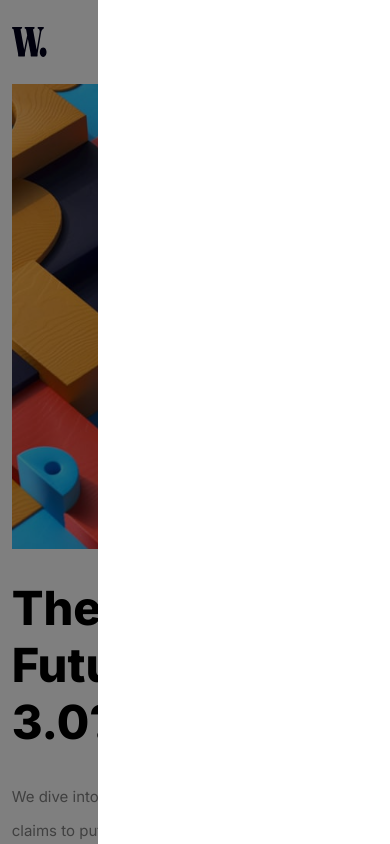
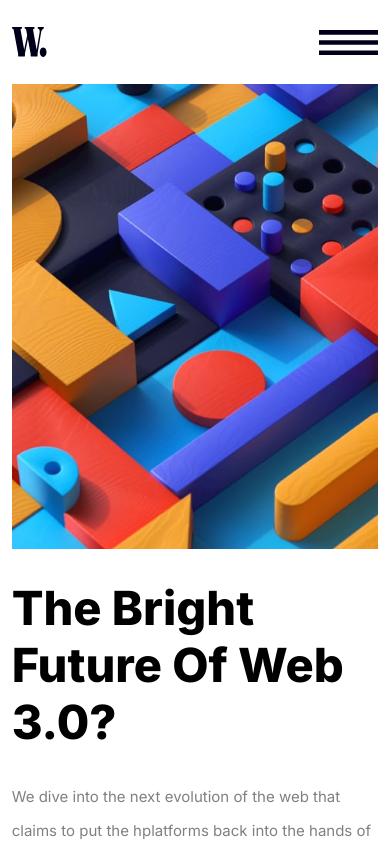
Before and after one commit to nonso-ng/Newspage, a Vue app: page / in a window 390 px wide. Shown: the top 844 px of the page. Built offline with nearby package versions, Linux system fonts and the light colour scheme.

Commit message:
made it responsive

```diff
--- a/src/components/NavigationBar.vue
+++ b/src/components/NavigationBar.vue
@@ -2,7 +2,7 @@
   <div class="navbar">
     <img src="../assets/logo.svg" class="logo" />
 
-    <ul>
+    <ul class="desktop">
       <li>Home</li>
       <li>New</li>
       <li>Popular</li>
@@ -10,11 +10,20 @@
       <li>Categories</li>
     </ul>
 
-    <img src="../assets/icon-menu.svg" class="mobile-menu"/>
+    <img
+      src="../assets/icon-menu.svg"
+      class="mobile-menu"
+      @click="handleMenu"
+    />
 
-    <div class="mobile-list" >
-        <ul>
-          <img src="../assets/icon-menu-close.svg" style="color: black; font-size: 2rem"/>
+    <div class="mobile-list" v-show="menu">
+      <ul class="mobile">
+        <img
+          class="mob_menu_close"
+          src="../assets/icon-menu-close.svg"
+          style="color: black; font-size: 2rem"
+          @click="handleMenu"
+        />
         <li>Home</li>
         <li>New</li>
         <li>Popular</li>
@@ -23,6 +32,7 @@
       </ul>
     </div>
   </div>
+  <div class="overlay" v-show="menu"></div>
 </template>
 
 <style scoped>
@@ -36,18 +46,15 @@
 
   /* font-family:'Inter', sans-serif ; */
 }
-.navbar .logo{
+.navbar .logo {
   width: 6%;
   height: 35%;
-
 }
-
 
 .navbar ul {
   display: flex;
   list-style: none;
   margin-right: 15%;
-
 }
 
 .navbar ul li {
@@ -62,66 +69,85 @@
   color: hsl(5, 85%, 63%);
 }
 
-.navbar .mobile-menu{
+.navbar .mobile-menu {
   display: none;
 }
-.navbar .mobile-list{
+.navbar .mobile-list {
   display: none;
 }
 
-
-
-@media (max-width: 800px){
-  .navbar{
-    height:10vh ;
+@media (max-width: 800px) {
+  .overlay {
+    position: absolute;
+    top: 0%;
+    left: 0%;
+    width: 100%;
+    height: 285vh;
+    background-color: rgba(0, 0, 0, 0.6);
+    z-index: 5;
+  }
+  .navbar {
+    height: 10vh;
     background-color: white;
   }
-  .navbar .logo{
+  .navbar .logo {
     margin-left: 3%;
     width: 9%;
   }
 
-  .navbar ul li{
+  .desktop li {
     display: none;
-
   }
-  .navbar .mobile-menu{
+  .navbar .mobile-menu {
     display: flex;
     margin-right: 3%;
-
     height: 30%;
   }
 
   .navbar .mobile-list {
     display: flex;
     flex-direction: column;
-    background-color: rgba(0, 0, 0, 0.5);
-    min-height: 410%;
+    background-color: white;
     position: absolute;
-    width: 100vw;
-    top: -100%;
-    padding: 0;
-    z-index: 500;
-    margin: 0;
-  }
-   .navbar .mobile-list ul {
-    flex-direction: column;
-    margin-left:25%;
-    background-color: white;
-    justify-content: flex-start;
-    width: 60vw;
-    height: 350vh;
-    padding-right: 6vw;
-    padding-top: 10vh;
-
+    min-height: 191vh;
+    width: 70%;
+    z-index: 10;
+    right: 0;
+    justify-content: center;
+    color: black;
   }
 
- .navbar .mobile-list ul li {
-    font-weight: 700;
-    color: black;
-    list-style: none;
-    margin-bottom: 20%;
+  .mob_menu_close {
+    position: absolute;
+    right: 10%;
+    top: 50%;
   }
 
+  .mobile {
+    display: flex;
+
+    width: 10%;
+    height: 80%;
+
+    flex-direction: column;
+    gap: 3rem;
+    justify-content: center;
+    margin-top: 35rem;
+  }
 }
 </style>
+
+<script>
+export default {
+  data() {
+    return {
+      menu: false,
+    };
+  },
+  methods: {
+    handleMenu() {
+      this.menu = !this.menu;
+    },
+  },
+};
+</script>
```
Lines whose indentation alone changed are shown as unchanged.
